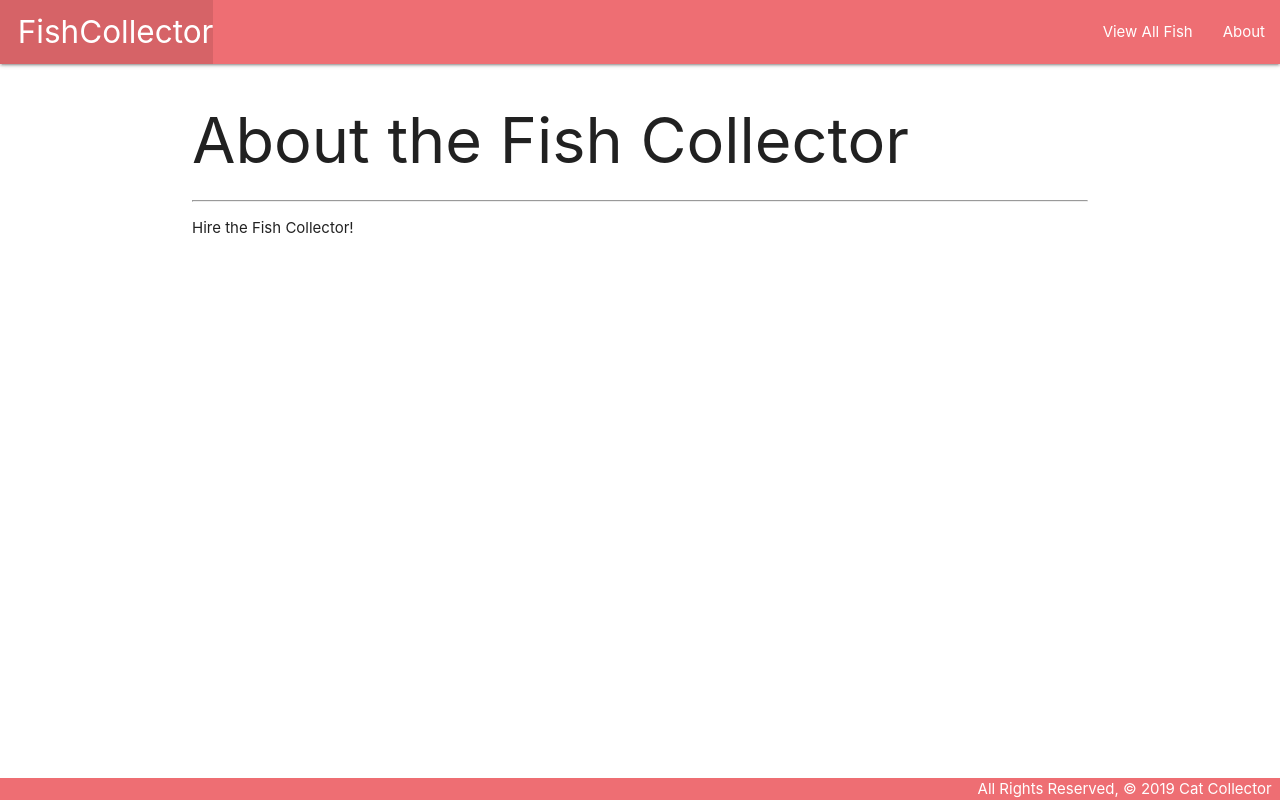
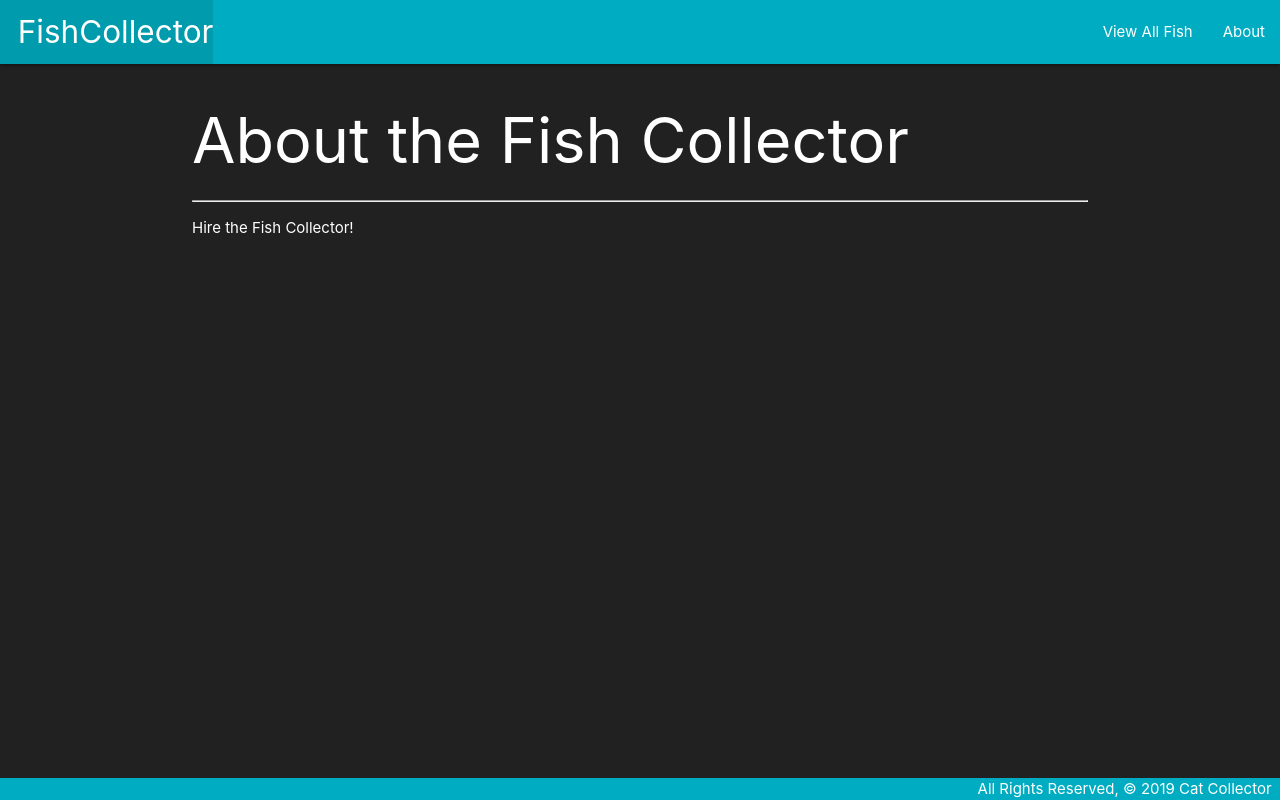
Before and after one commit to mmorganj41/fish_collector, a Django app: page /about/ in a window 1280 px wide. Run offline with Django 3.2, Linux system fonts and the light colour scheme.

Commit message:
materialize edit

```diff
--- a/main_app/templates/base.html
+++ b/main_app/templates/base.html
@@ -10,10 +10,10 @@
   <link rel="stylesheet" href="https://cdnjs.cloudflare.com/ajax/libs/materialize/1.0.0/css/materialize.min.css">
 	<link rel="stylesheet" type="text/css" href="{% static 'css/style.css' %}">
 </head>
-<body>
+<body class="white-text grey darken-4">
   <header class="navbar-fixed">
     <nav>
-      <div class="nav-wrapper">
+      <div class="nav-wrapper cyan darken-1">
         <ul>
           <li><a href="/" class="left brand-logo">&nbsp;&nbsp;FishCollector</a></li>
         </ul>
@@ -28,7 +28,7 @@
     {% block content %}
     {% endblock %}
   </main>
-  <footer class="page-footer">
+  <footer class="page-footer cyan darken-1">
     <div class="right">All Rights Reserved, &copy; 2019 Cat Collector &nbsp;</div>
   </footer>
 </body>
--- a/main_app/templates/fish/index.html
+++ b/main_app/templates/fish/index.html
@@ -2,7 +2,7 @@
 
 {% block content %}
 {% for one_fish in fish %}
-<div class="card">
+<div class="card hoverable cyan darken-3">
   <div class="card-content">
 	<span class="card-title">{{ one_fish.name }}</span>
 	<p>Breed: {{ one_fish.species }}</p>
```
